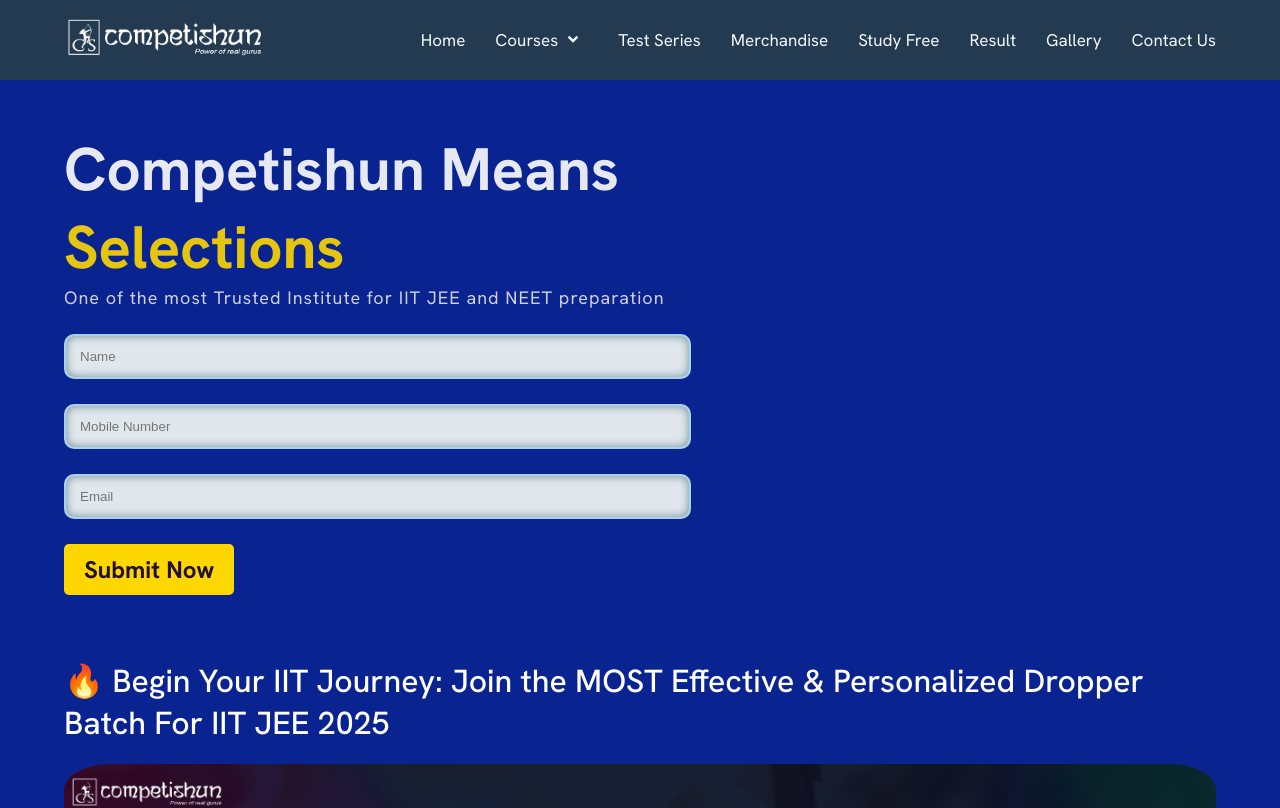
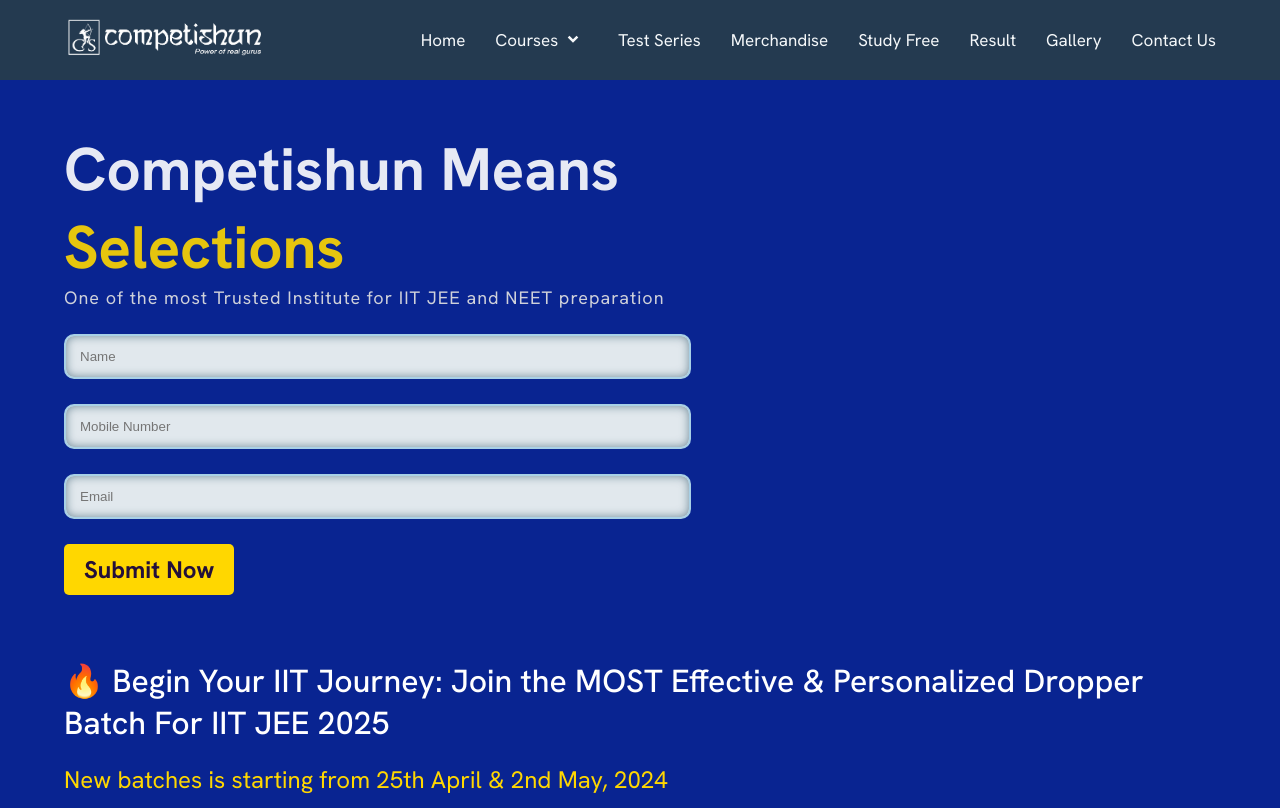
Before and after one commit to Shankar-001/Competishun, a React (Vite) app: page /enroll-now/praveen in a window 1280 px wide. Shown: the top 808 px of the page. Built offline with nearby package versions, Linux system fonts and the light colour scheme; no server answers.

Commit message:
course start date added

```diff
--- a/src/Data/LandingPageCourseDetail.js
+++ b/src/Data/LandingPageCourseDetail.js
@@ -10,6 +10,7 @@ const LandingPageData = [
     thumbnail: praveenThumbnail,
     videoTitle:
       '🔥 Begin Your IIT Journey: Join the MOST Effective & Personalized Dropper Batch For IIT JEE 2025',
+    videoSubTitle: 'New batches is starting from 25th April & 2nd May, 2024',
     aboutCourse: [
       'Competishun Course Features (#https://youtu.be/l2tLkv_t15k?feature=shared)',
       'WHY JOIN US? Competishun Advantages (#https://youtu.be/06dJv3gJX88?feature=shared)',
--- a/src/components/LandingComponent/LandingVideo.jsx
+++ b/src/components/LandingComponent/LandingVideo.jsx
@@ -4,7 +4,7 @@ import videoThumbnail from '../../assets/LandingPage/thumbnail/PraveenThumbnail.
 import playIcon from '../../assets/important/play-button.svg';
 import { FaPlayCircle } from 'react-icons/fa';
 
-const LandingVideo = ({data}) => {
+const LandingVideo = ({ data }) => {
   const [showVideo, setShowVideo] = useState(false);
 
   const handleClick = () => {
@@ -15,9 +15,8 @@ const LandingVideo = ({data}) => {
     <div className="landing-video-container">
       <div className="width-container">
         <div className="header">
-          <h1>
-            {data.videoTitle}
-          </h1>
+          <h1>{data.videoTitle}</h1>
+          {data.videoSubTitle && <p> {data.videoSubTitle} </p>}
         </div>
         <div className="video-container">
           {showVideo ? (
@@ -53,7 +52,9 @@ const LandingVideo = ({data}) => {
             </div>
           )}
         </div>
-        <a className="btn" href='#contact_us'>Join Now</a>
+        <a className="btn" href="#contact_us">
+          Join Now
+        </a>
       </div>
     </div>
   );
--- a/src/styles/components/LandingComponent/LandingVideo.scss
+++ b/src/styles/components/LandingComponent/LandingVideo.scss
@@ -16,6 +16,15 @@
         @media (max-width:900px) {
            @include h4;
         }
+      }
+      p {
+        color: var(--landing-btn-background-color);
+        margin-top: 2rem;
+        @include h4;
+        @media (max-width:900px) {
+          @include h5;
+          margin-top: 1rem;
+       }
       }
       margin: 2rem 0;
     }
```
Also changed, not shown: src/index.css.
